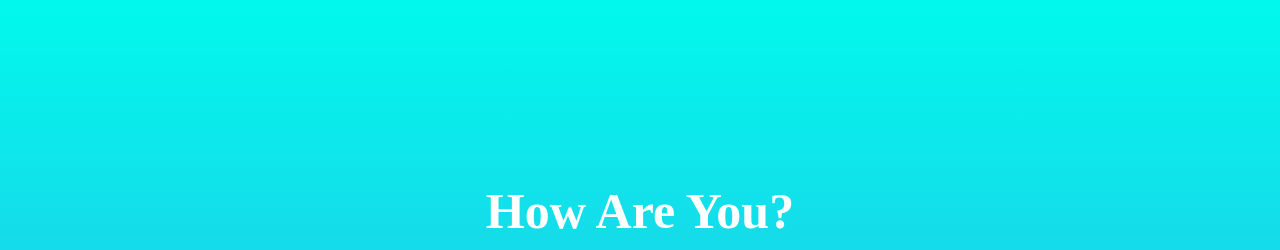
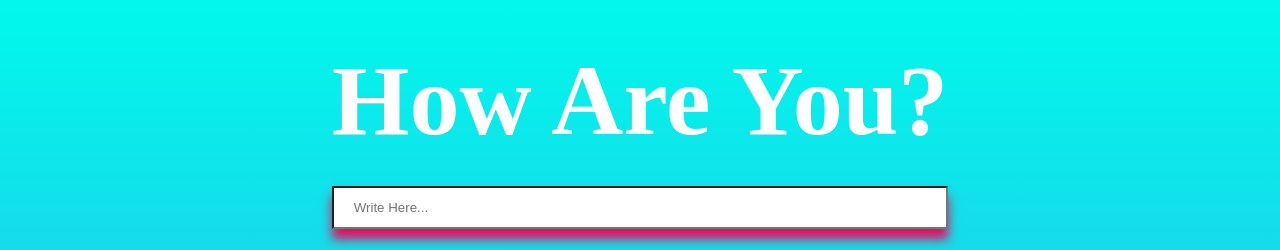
Before and after one commit to aditya5321/How_r_u, a plain HTML site: page index.html in a window 1280 px wide. Shown: the top 250 px of the page. Drawn offline with Linux system fonts and the light colour scheme; grey boxes are pictures that could not be loaded.

Commit message:
Update style.css

```diff
--- a/style.css
+++ b/style.css
@@ -22,11 +22,11 @@ body {
 
 .header_text {
   font-family: "Nunito";
-  font-size: 50px;
+  font-size: 100px;
   font-weight: bold;
 
   text-align: center;
-  margin-top: 20px;
+  margin-top: -200px;
   margin-bottom: 20px;
   color: #ffffff;
 }
```
